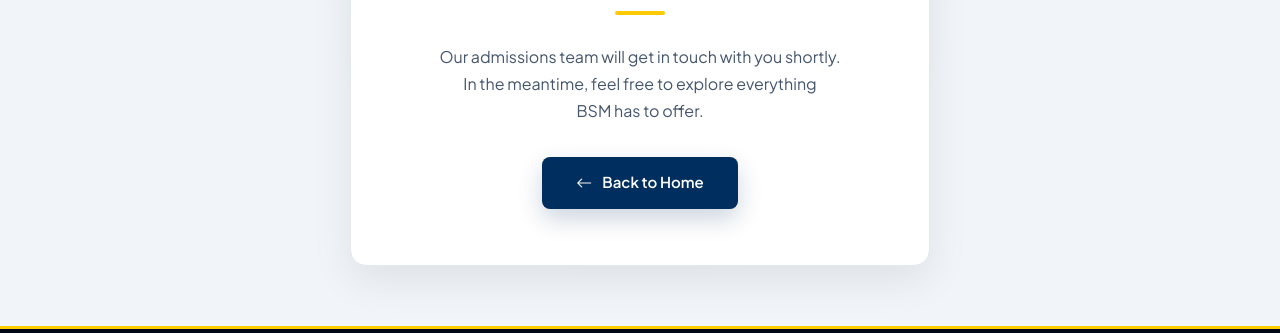
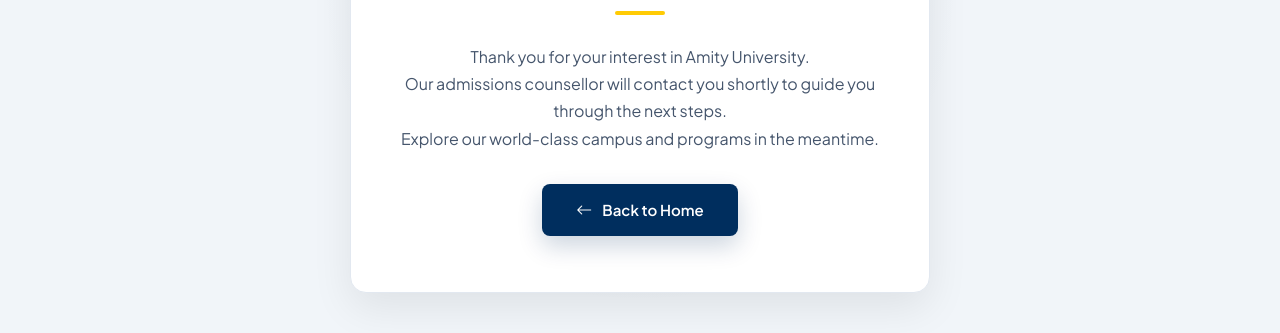
Before and after one commit to Sakshimathur749/amity-campushala, a plain HTML site: page thank-you.html in a window 1280 px wide. Shown: the part 467-800 px from the top of the page. Drawn offline with nearby package versions, Linux system fonts and the light colour scheme.

Commit message:
thankyou page update

```diff
--- a/thank-you.html
+++ b/thank-you.html
@@ -445,9 +445,9 @@
 
       <!-- Body -->
       <p class="ty-body">
-        Our admissions team will get in touch with you shortly.<br />
-        In the meantime, feel free to explore everything<br />
-        BSM has to offer.
+        Thank you for your interest in Amity University.<br />
+        Our admissions counsellor will contact you shortly to guide you through the next steps.<br />
+        Explore our world-class campus and programs in the meantime.
       </p>
 
       <!-- Action Button -->
```
